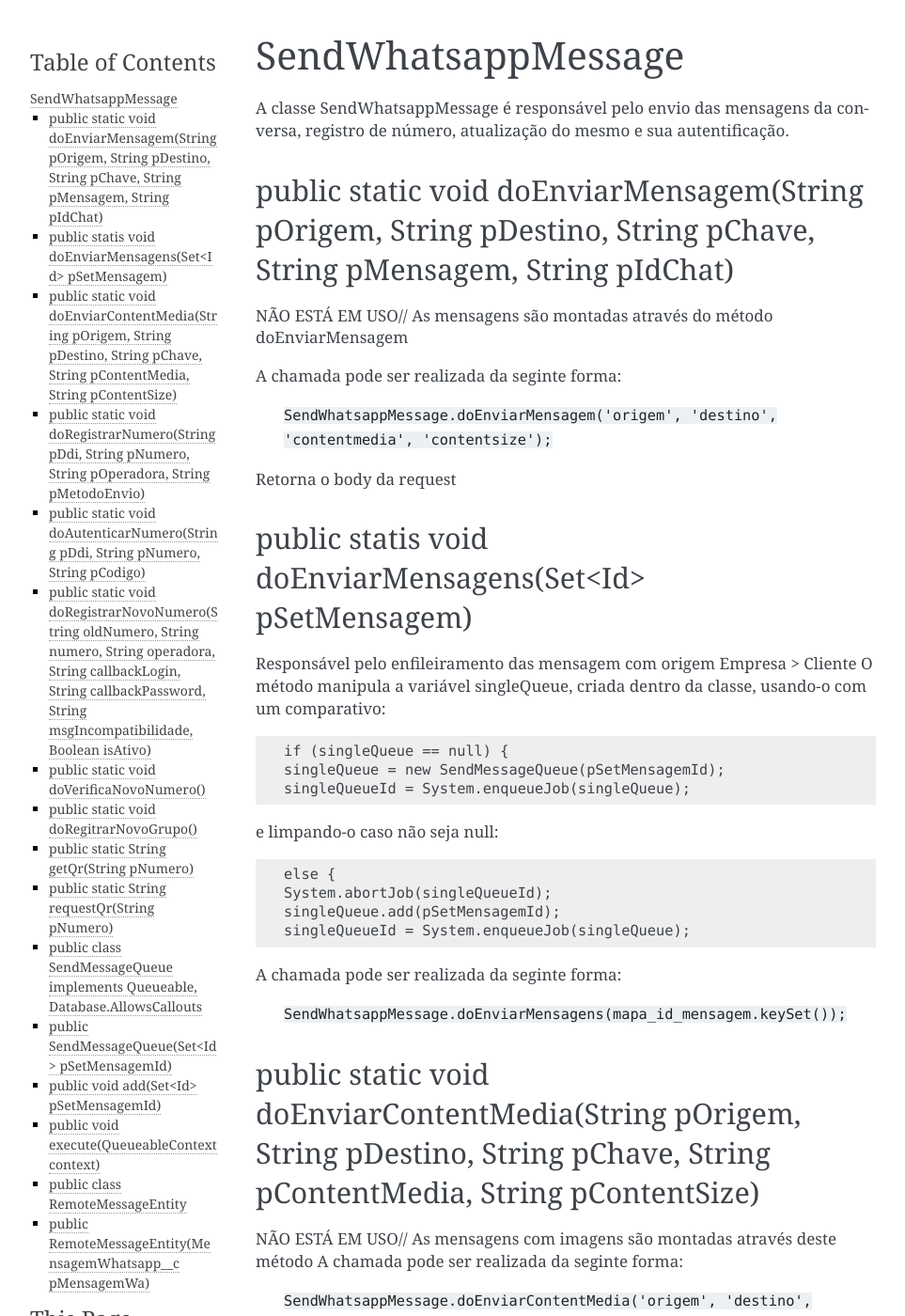
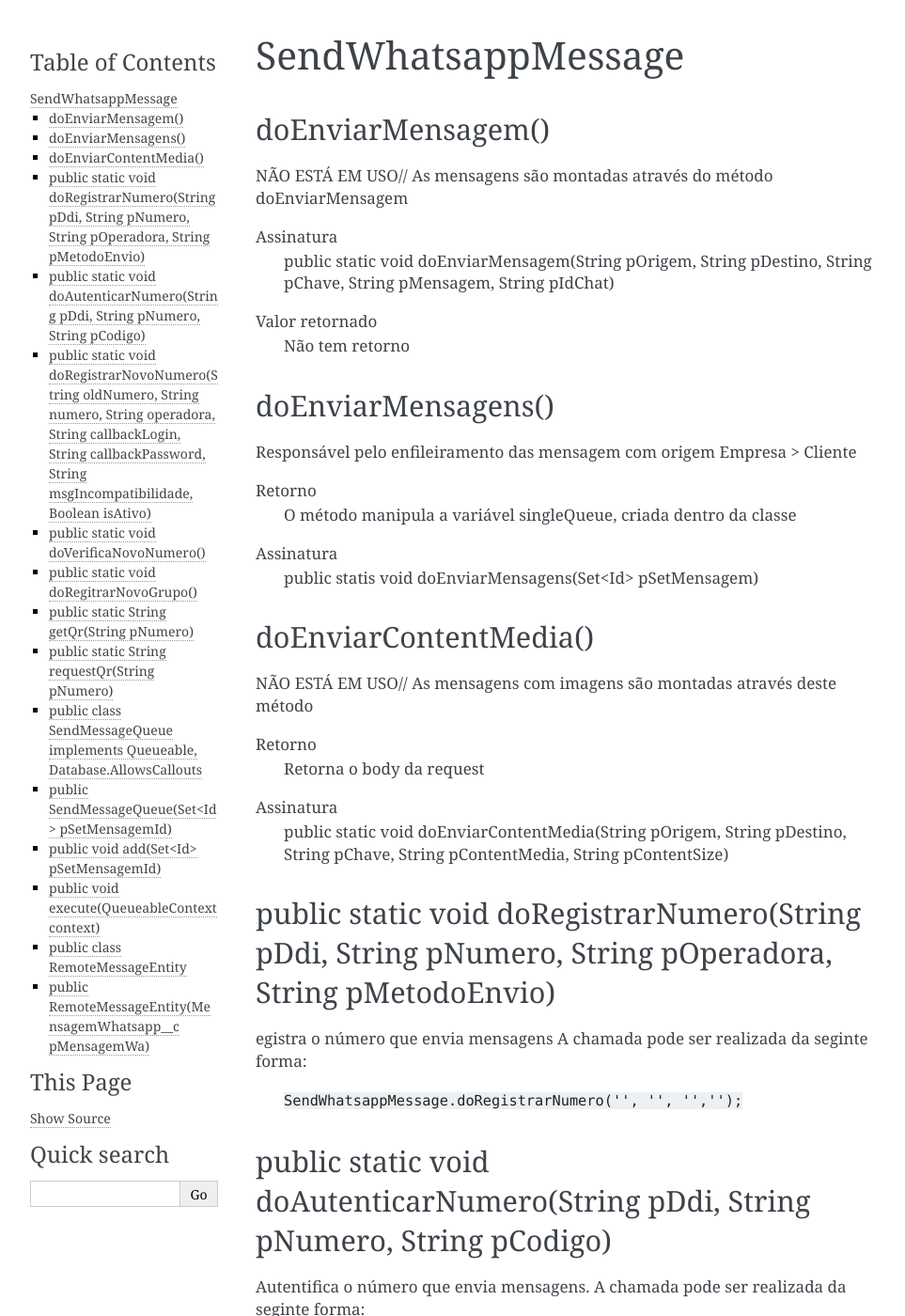
Before and after one commit to patricklucca/Whatsapp_Teste, a Sphinx documentation site: the page built from docs/Tecnico/SendWhatsappMessage.rst, in a window 1280 px wide and 1400 px high. Shown: the whole window at 94% size, without its empty margins (148-1111 px from the left). Built offline with Sphinx 7.4.7, drawn with Linux system fonts in a browser that asks for light colours; pages that are not in the unit, such as notebooks, are missing from menus; some of the changed text lies outside the part shown.

Commit message:
Update SendWhatsappMessage.rst

```diff
--- a/docs/Tecnico/SendWhatsappMessage.rst
+++ b/docs/Tecnico/SendWhatsappMessage.rst
@@ -2,53 +2,32 @@
 SendWhatsappMessage
 #################
 
-A classe SendWhatsappMessage é responsável pelo envio das mensagens da conversa, registro de número, atualização do mesmo e sua autentificação.
-
-public static void doEnviarMensagem(String pOrigem, String pDestino, String pChave, String pMensagem, String pIdChat)
+doEnviarMensagem()
 -----------------------
 NÃO ESTÁ EM USO// As mensagens são montadas através do método doEnviarMensagem
 
-A chamada pode ser realizada da seginte forma:
+Assinatura
+    public static void doEnviarMensagem(String pOrigem, String pDestino, String pChave, String pMensagem, String pIdChat)
+Valor retornado
+    Não tem retorno
 
-    ``SendWhatsappMessage.doEnviarMensagem('origem', 'destino', 'contentmedia', 'contentsize');``
-
-Retorna o body da request
-
-public statis void doEnviarMensagens(Set<Id> pSetMensagem)
+doEnviarMensagens()
 -----------------------
 Responsável pelo enfileiramento das mensagem com origem Empresa > Cliente
-O método manipula a variável singleQueue, criada dentro da classe, usando-o com um comparativo:
 
-.. code-block:: apex
+Retorno
+    O método manipula a variável singleQueue, criada dentro da classe
+Assinatura
+    public statis void doEnviarMensagens(Set<Id> pSetMensagem)
 
-       if (singleQueue == null) {
-       singleQueue = new SendMessageQueue(pSetMensagemId);
-       singleQueueId = System.enqueueJob(singleQueue);
-
-e limpando-o caso não seja null:
-
-.. code-block:: apex
-
-        else {
-        System.abortJob(singleQueueId);
-        singleQueue.add(pSetMensagemId);
-        singleQueueId = System.enqueueJob(singleQueue);
-
-A chamada pode ser realizada da seginte forma:
-
-    ``SendWhatsappMessage.doEnviarMensagens(mapa_id_mensagem.keySet());``
-
-.. _Objetos : https://whatsapp-teste.readthedocs.io/en/latest/Tecnico/Objetos.html?highlight=objeto
-.. _WACoreExecutionAfter :
-
-public static void doEnviarContentMedia(String pOrigem, String pDestino, String pChave, String pContentMedia, String pContentSize)
+doEnviarContentMedia()
 -----------------------
 NÃO ESTÁ EM USO// As mensagens com imagens são montadas através deste método
-A chamada pode ser realizada da seginte forma:
 
-    ``SendWhatsappMessage.doEnviarContentMedia('origem', 'destino', 'chave', 'contentmedia', 'contentsize');``
-
-Retorna o body da request
+Retorno
+    Retorna o body da request
+Assinatura
+    public static void doEnviarContentMedia(String pOrigem, String pDestino, String pChave, String pContentMedia, String pContentSize)
 
 public static void doRegistrarNumero(String pDdi, String pNumero, String pOperadora, String pMetodoEnvio)
 -----------------------
```
